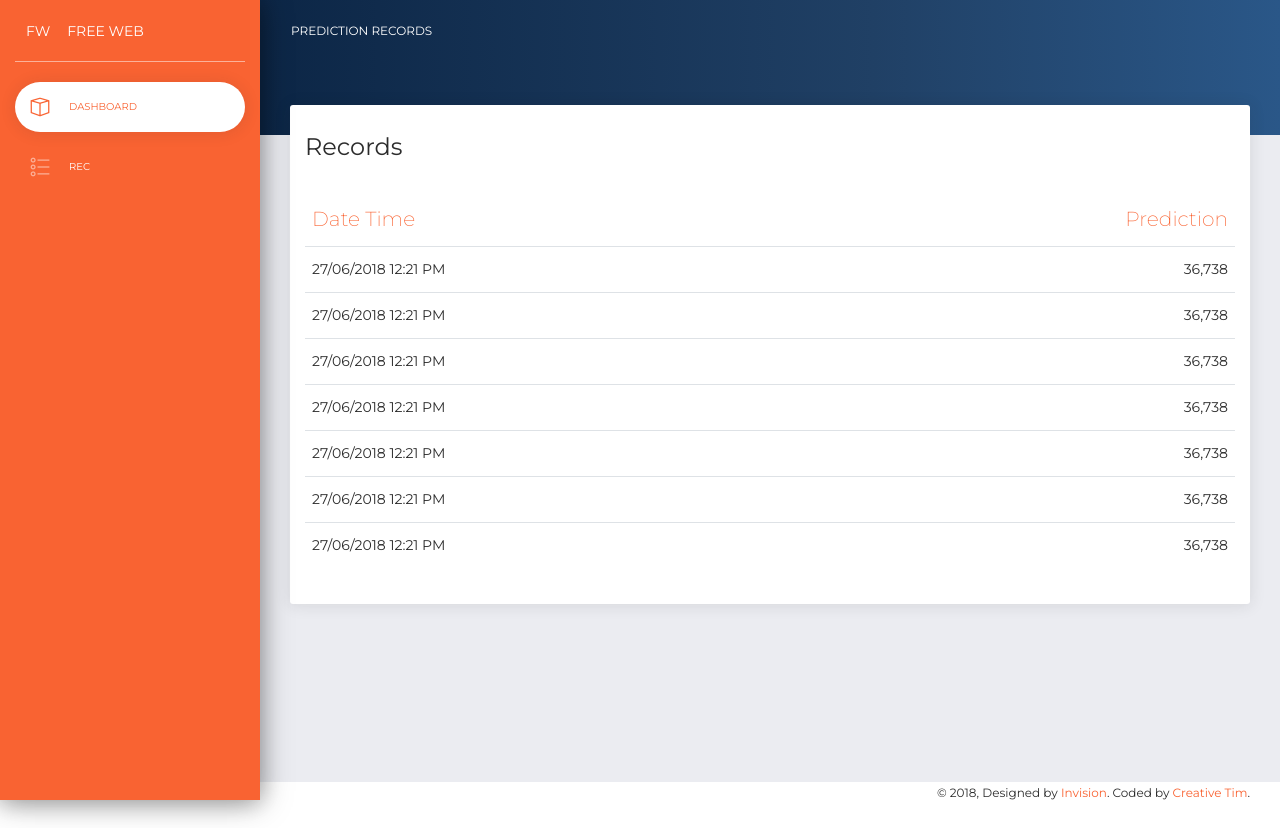
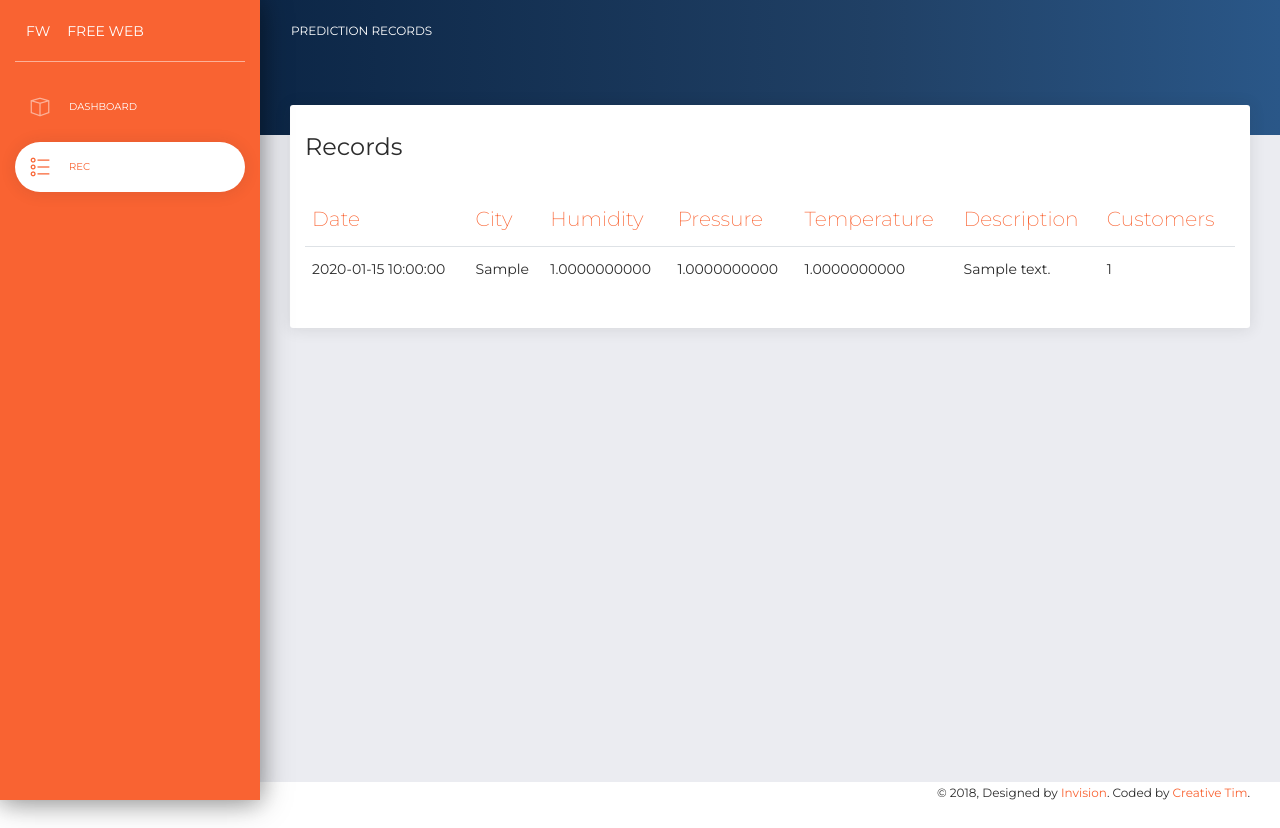
Before and after one commit to willyrigz/flask_rcp, a Flask app: page /records in a window 1280 px wide. Run offline with Flask 2, Linux system fonts and the light colour scheme; tables that the repository leaves empty hold one stand-in row (values such as "Sample post"); some libraries are stand-ins or nearby versions.

Commit message:
DB configured

```diff
--- a/app.py
+++ b/app.py
@@ -1,34 +1,99 @@
 import requests
+import arrow
+from datetime import datetime
 from flask import Flask, render_template, request
 from flask_sqlalchemy import SQLAlchemy
 
-# DATABASE_URL: postgres://qcqgafnbwwtqdp:95c7a83b4043b97bdbc3c1c671906ad33c4916af4d96ae9db52df732562ec811@ec2-54-235-196-250.compute-1.amazonaws.com:5432/d3gl3fh4221usg
 
 app = Flask(__name__)
+# app.config['SQLALCHEMY_DATABASE_URI'] = 'postgresql://postgres:postgres123@localhost/rc_predict_db'
+app.config['SQLALCHEMY_DATABASE_URI'] = 'postgres://qcqgafnbwwtqdp:95c7a83b4043b97bdbc3c1c671906ad33c4916af4d96ae9db52df732562ec811@ec2-54-235-196-250.compute-1.amazonaws.com:5432/d3gl3fh4221usg?sslmode=require'
+db = SQLAlchemy(app)
 
-@app.route("/")
+class Data(db.Model):
+	__tablename__ = "data"
+	id = db.Column(db.Integer, primary_key=True)
+	city = db.Column(db.String(10))
+	humidity = db.Column(db.Numeric(precision=None, asdecimal=True))
+	pressure = db.Column(db.Numeric(precision=None, asdecimal=True))
+	temperature = db.Column(db.Numeric(precision=None, asdecimal=True))
+	description = db.Column(db.String(255))
+	icon = db.Column(db.String(5))
+	customers = db.Column(db.Integer, nullable=True)
+	timestamp = db.Column(db.DateTime, nullable=False, default=datetime.utcnow())
+
+	def __init__(self, city, humidity, pressure, temperature, description, icon, customers=None, timestamp=datetime.utcnow()):
+		self.city = city
+		self.humidity = humidity
+		self.pressure = pressure
+		self.temperature = temperature
+		self.description = description
+		self.icon = icon
+		self.customers = customers
+		self.timestamp = timestamp
+
+@app.route("/", methods=['POST', 'GET'])
 def index():
-	url = 'https://samples.openweathermap.org/data/2.5/weather?id=2172797&appid=b6907d289e10d714a6e88b30761fae22'
+	alert = ''
+	alert_style=''
+	if request.method == 'POST':
+		weather = db.session.query(Data).order_by(Data.id.desc()).first()
+		last_update = datetime.utcnow() - weather.timestamp
+		last_update_secs = last_update.total_seconds()
+		last_update_minutes = int(last_update_secs / 60) % 60
+		if last_update_minutes <= 10:
+			alert_style='alert alert-danger'
+			alert = '10 minute break before another update'
+			# return render_template("index.html", arrow=arrow, weather=weather, human_time=human_time, home='active', alert=alert)
+		else:
+			url = 'https://api.openweathermap.org/data/2.5/weather?id=2964574&appid=7d960e942d466535298aa47e39a03ae2'
 
-	r = requests.get(url).json()
+			r = requests.get(url).json()
 
-	weather = {
-		'city' : r['name'],
-		'humidity' : r['main']['humidity'],
-		'pressure' : r['main']['pressure'],
-		'temperature' : r['main']['temp'],
-		'description' : r['weather'][0]['description'],
-		'icon' : r['weather'][0]['icon'],
+			city = r['name']
+			humidity = r['main']['humidity']
+			pressure = r['main']['pressure']
+			temperature = r['main']['temp']
+			description = r['weather'][0]['description']
+			icon = r['weather'][0]['icon']
 
-	}
+			data = Data(city, humidity, pressure, temperature, description, icon)
+			db.session.add(data)
+			db.session.commit()
+			alert = 'Update Successful'
+			alert_style='alert alert-success'
+	weather = db.session.query(Data).order_by(Data.id.desc()).first()
+	# utc = arrow.utcnow()
+	# last_update = datetime.utcnow() - weather.timestamp
+	# last_update_secs = last_update.total_seconds()
+	# last_update_hours = int(last_update_secs / 3600)
+	# last_update_minutes = int(last_update_secs / 60) % 60
+	# print(weather.timestamp)
+	# print(datetime.utcnow())
+	# print(last_update_hours)
+	# print(last_update_minutes)
+	# print(arrow.get(weather.timestamp))
+	human_time = arrow.get(weather.timestamp).humanize()
+	# print(human_time)
+	# print(arrow.get(datetime.utcnow()))
+	# weather = {
+	# 	'city' : r['name'],
+	# 	'humidity' : r['main']['humidity'],
+	# 	'pressure' : r['main']['pressure'],
+	# 	'temperature' : r['main']['temp'],
+	# 	'description' : r['weather'][0]['description'],
+	# 	'icon' : r['weather'][0]['icon'],
 
-	print(weather)
+	# }
 
-	return render_template("index.html", weather=weather)
+	# print(weather)
+
+	return render_template("index.html", arrow=arrow, weather=weather, human_time=human_time, home='active', alert=alert, alert_style=alert_style)
 
 @app.route("/records")
 def records():
-	return render_template("records.html")
+	data = db.session.query(Data).order_by(Data.id.desc()).all()
+	return render_template("records.html", arrow=arrow, data=data, records='active')
 
 if __name__ == '__main__':
 	app.debug = True
--- a/templates/layout.html
+++ b/templates/layout.html
@@ -34,13 +34,13 @@
       </div>
       <div class="sidebar-wrapper">
         <ul class="nav">
-          <li class="active ">
+          <li class="{{ home | safe }}">
             <a href="{{url_for('index')}}">
               <i class="now-ui-icons design_app"></i>
               <p>Dashboard</p>
             </a>
           </li>
-          <li>
+          <li class="{{ records | safe }}">
             <a href="{{url_for('records')}}">
               <i class="now-ui-icons design_bullet-list-67"></i>
               <p>Rec</p>
--- a/templates/records.html
+++ b/templates/records.html
@@ -30,70 +30,26 @@
                 <div class="table-responsive">
                   <table class="table">
                     <thead class=" text-primary">
-                      <th>
-                        Date Time
-                      </th>
-                      <th class="text-right">
-                        Prediction
-                      </th>
+                      <th>Date</th>
+                      <th>City</th>
+                      <th>Humidity</th>
+                      <th>Pressure</th>
+                      <th>Temperature</th>
+                      <th>Description</th>
+                      <th>Customers</th>
                     </thead>
                     <tbody>
+                      {% for datum in data %}
                       <tr>
-                        <td>
-                          27/06/2018 12:21 PM
-                        </td>
-                        <td class="text-right">
-                          36,738
-                        </td>
+                        <td>{{ arrow.get(datum.timestamp).format('YYYY-MM-DD HH:mm:ss') }}</td>
+                        <td>{{ datum.city }}</td>
+                        <td>{{ datum.humidity }}</td>
+                        <td>{{ datum.pressure }}</td>
+                        <td>{{ datum.temperature }}</td>
+                        <td>{{ datum.description }}</td>
+                        <td>{{ datum.customers }}</td>
                       </tr>
-                      <tr>
-                        <td>
-                          27/06/2018 12:21 PM
-                        </td>
-                        <td class="text-right">
-                          36,738
-                        </td>
-                      </tr>
-                      <tr>
-                        <td>
-                          27/06/2018 12:21 PM
-                        </td>
-                        <td class="text-right">
-                          36,738
-                        </td>
-                      </tr>
-                      <tr>
-                        <td>
-                          27/06/2018 12:21 PM
-                        </td>
-                        <td class="text-right">
-                          36,738
-                        </td>
-                      </tr>
-                      <tr>
-                        <td>
-                          27/06/2018 12:21 PM
-                        </td>
-                        <td class="text-right">
-                          36,738
-                        </td>
-                      </tr>
-                      <tr>
-                        <td>
-                          27/06/2018 12:21 PM
-                        </td>
-                        <td class="text-right">
-                          36,738
-                        </td>
-                      </tr>
-                      <tr>
-                        <td>
-                          27/06/2018 12:21 PM
-                        </td>
-                        <td class="text-right">
-                          36,738
-                        </td>
-                      </tr>
+                      {% endfor %}
                     </tbody>
                   </table>
                 </div>
```
Also changed, not shown: templates/index.html (+9 -2 lines).
